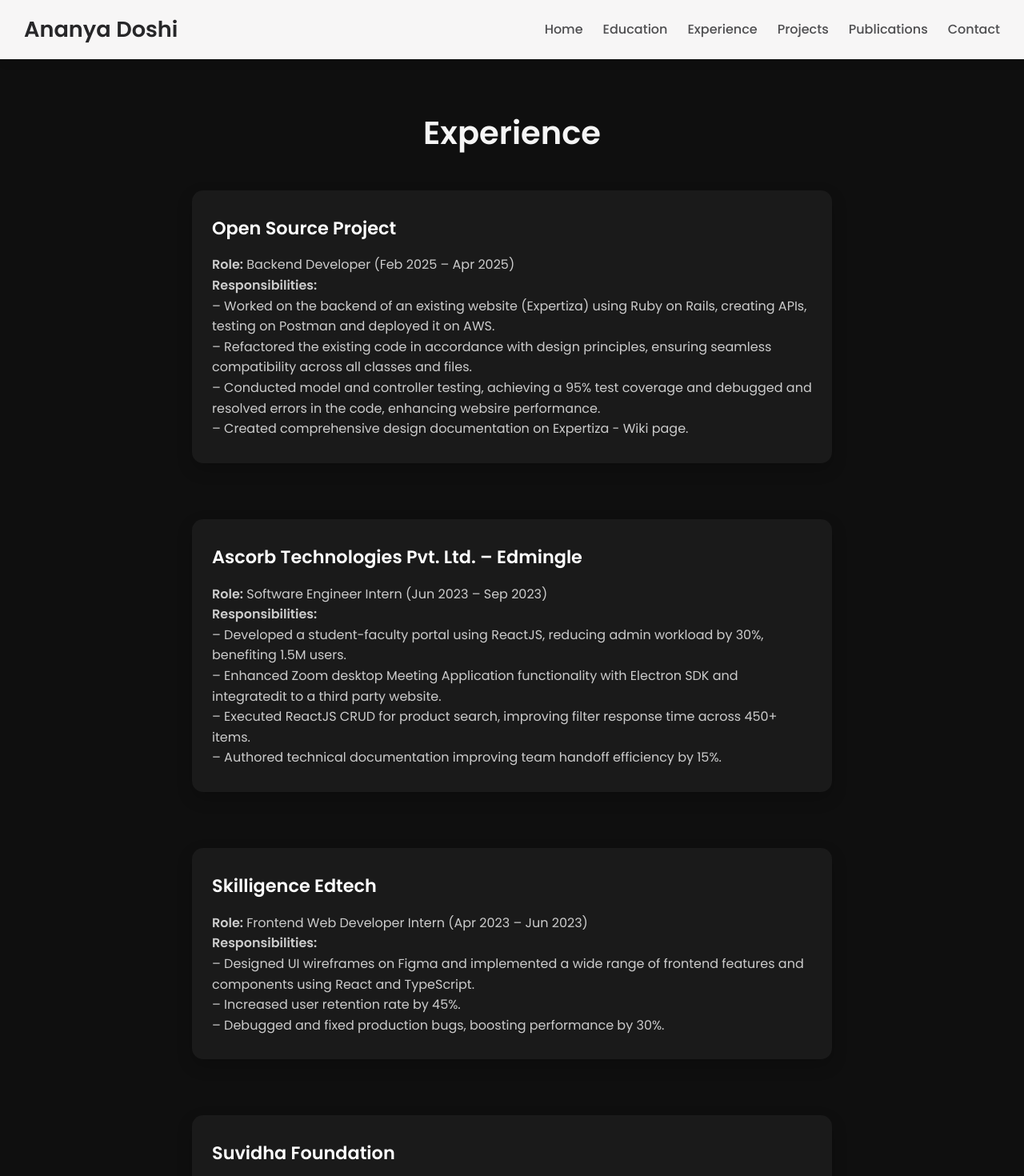
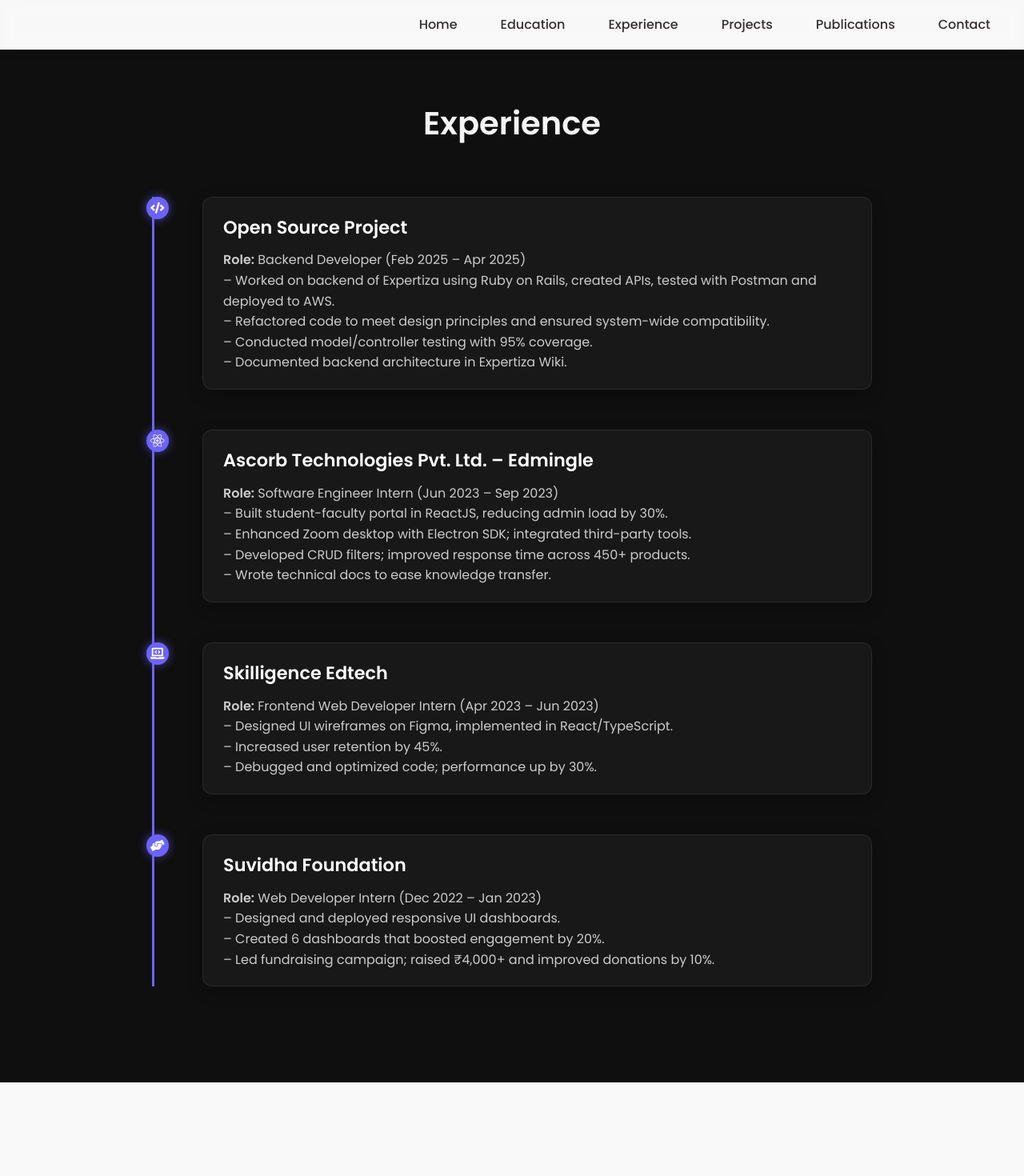
Before and after one commit to ananyadoshi31/Portfolio, a React (Create React App) app: page /experience in a window 1280 px wide. Shown: the top 1470 px of the page at 80% size. After the commit the page ends 1353 px from the top, so only its background shows below. Built offline with nearby package versions, Linux system fonts and the light colour scheme.

Commit message:
pushing to gitHub

```diff
--- a/package.json
+++ b/package.json
@@ -7,10 +7,13 @@
     "@testing-library/jest-dom": "^6.6.3",
     "@testing-library/react": "^16.3.0",
     "@testing-library/user-event": "^13.5.0",
+    "framer-motion": "^12.10.5",
     "react": "^19.1.0",
     "react-dom": "^19.1.0",
+    "react-icons": "^5.5.0",
     "react-router-dom": "^7.5.3",
     "react-scripts": "5.0.1",
+    "vanilla-tilt": "^1.8.1",
     "web-vitals": "^2.1.4"
   },
   "scripts": {
--- a/src/components/Navbar.css
+++ b/src/components/Navbar.css
@@ -1,40 +1,70 @@
 /* Updated Navbar.css */
 
 .navbar {
-  background-color: #f5f1f162;
-  padding: 15px 30px;
+  background-color: rgba(245, 241, 241, 0.1);
+  padding: 18px 30px;
   display: flex;
   justify-content: space-between;
   align-items: center;
   position: sticky;
   top: 0;
-  z-index: 10;
-  box-shadow: 0 4px 12px rgba(0, 0, 0, 0.05);
+  z-index: 999;
+  backdrop-filter: blur(10px);
+  -webkit-backdrop-filter: blur(10px);
+  box-shadow: 0 4px 10px rgba(0, 0, 0, 0.2);
+  transition: all 0.3s ease;
 }
 
 .nav-logo {
-  font-size: 1.7rem;
-  font-weight: 600;
-  color: #272729;
+  font-size: 1.8rem;
+  font-weight: 700;
+  color: #ffffff;
+  cursor: pointer;
+  transition: transform 0.2s ease;
+}
+
+.nav-logo:hover {
+  transform: scale(1.05);
 }
 
 .nav-links {
   display: flex;
-  gap: 25px;
+  gap: 30px;
   list-style: none;
 }
 
 .nav-links a {
-  color: #4E4E50;
+  color: #342f2f;
   text-decoration: none;
   font-weight: 500;
-  transition: color 0.3s ease;
+  font-size: 1rem;
+  padding: 6px 12px;
+  border-radius: 6px;
+  transition: all 0.3s ease;
+  position: relative;
+}
+
+.nav-links a::before {
+  content: "";
+  position: absolute;
+  bottom: 0;
+  left: 0;
+  height: 2px;
+  width: 0%;
+  background: #007bff;
+  transition: width 0.3s ease;
+}
+
+.nav-links a:hover::before {
+  width: 100%;
 }
 
 .nav-links a:hover {
-  color: #6C63FF;
+  color: #007bff;
+  background: rgba(255, 255, 255, 0.05);
 }
 
+/* Hamburger Menu */
 .menu-toggle {
   display: none;
   flex-direction: column;
@@ -44,11 +74,12 @@
 .menu-toggle span {
   height: 3px;
   width: 25px;
-  background: #4E4E50;
+  background: #ffffff;
   margin: 4px 0;
   transition: 0.4s;
 }
 
+/* Responsive Styling */
 @media (max-width: 768px) {
   .menu-toggle {
     display: flex;
@@ -58,18 +89,16 @@
     display: none;
     flex-direction: column;
     position: absolute;
-    top: 60px;
+    top: 70px;
     right: 20px;
-    background-color: #ffffff;
-    width: 180px;
-    padding: 15px;
-    border-radius: 8px;
-    box-shadow: 0 4px 12px rgba(0, 0, 0, 0.1);
-    z-index: 20;
+    background-color: #1c1c1c;
+    padding: 20px;
+    border-radius: 10px;
+    box-shadow: 0 8px 20px rgba(0, 0, 0, 0.4);
     opacity: 0;
     transform: translateY(-10px);
+    pointer-events: none;
     transition: all 0.3s ease-in-out;
-    pointer-events: none;
   }
 
   .nav-links.open {
@@ -82,6 +111,11 @@
   .nav-links li {
     padding: 10px 0;
   }
+
+  .nav-links a {
+    font-size: 1rem;
+    color: #ffffff;
+  }
 }
 
 body {
--- a/src/components/Navbar.js
+++ b/src/components/Navbar.js
@@ -8,7 +8,7 @@ function Navbar() {
 
   return (
     <nav className="navbar">
-      <div className="nav-logo">Ananya Doshi</div>
+      <div className="nav-logo"></div>
 
       <div className="menu-toggle" onClick={() => setMenuOpen(!menuOpen)}>
         <span></span>
--- a/src/pages/Experience.js
+++ b/src/pages/Experience.js
@@ -1,97 +1,193 @@
-// src/pages/Experience.js
+// // src/pages/Experience.js
+// import "../pages/Home.css";
+
+// export default function Experience() {
+//   return (
+//     <div className="experience">
+//       <h2 className="section-title">Experience</h2>
+//       <div className="section-content">
+//         <div className="section-card animate-delay-1">
+//           <div style={{ display: "flex", alignItems: "center", gap: "20px" }}>
+//             <h3 style={{ margin: 0 }}>Open Source Project</h3>
+//           </div>
+//           <p style={{ marginTop: "15px" }}>
+//             <strong>Role:</strong> Backend Developer (Feb 2025 – Apr 2025)
+//             <br />
+//             <strong>Responsibilities:</strong>
+//             <br />
+//             – Worked on the backend of an existing website (Expertiza) using
+//             Ruby on Rails, creating APIs, testing on Postman and deployed it on
+//             AWS.
+//             <br />
+//             – Refactored the existing code in accordance with design principles,
+//             ensuring seamless compatibility across all classes and files.
+//             <br />
+//             – Conducted model and controller testing, achieving a 95% test
+//             coverage and debugged and resolved errors in the code, enhancing
+//             websire performance.
+//             <br />– Created comprehensive design documentation on Expertiza -
+//             Wiki page.
+//           </p>
+//         </div>
+
+//         <div className="section-card animate-delay-1">
+//           <div style={{ display: "flex", alignItems: "center", gap: "20px" }}>
+//             <h3 style={{ margin: 0 }}>
+//               Ascorb Technologies Pvt. Ltd. – Edmingle
+//             </h3>
+//           </div>
+//           <p style={{ marginTop: "15px" }}>
+//             <strong>Role:</strong> Software Engineer Intern (Jun 2023 – Sep
+//             2023)
+//             <br />
+//             <strong>Responsibilities:</strong>
+//             <br />
+//             – Developed a student-faculty portal using ReactJS, reducing admin
+//             workload by 30%, benefiting 1.5M users.
+//             <br />
+//             – Enhanced Zoom desktop Meeting Application functionality with
+//             Electron SDK and integratedit to a third party website.
+//             <br />
+//             – Executed ReactJS CRUD for product search, improving filter
+//             response time across 450+ items.
+//             <br />– Authored technical documentation improving team handoff
+//             efficiency by 15%.
+//           </p>
+//         </div>
+
+//         <div className="section-card animate-delay-2">
+//           <div style={{ display: "flex", alignItems: "center", gap: "20px" }}>
+//             <h3 style={{ margin: 0 }}>Skilligence Edtech</h3>
+//           </div>
+//           <p style={{ marginTop: "15px" }}>
+//             <strong>Role:</strong> Frontend Web Developer Intern (Apr 2023 – Jun
+//             2023)
+//             <br />
+//             <strong>Responsibilities:</strong>
+//             <br />
+//             – Designed UI wireframes on Figma and implemented a wide range of
+//             frontend features and components using React and TypeScript.
+//             <br />
+//             – Increased user retention rate by 45%.
+//             <br />– Debugged and fixed production bugs, boosting performance by
+//             30%.
+//           </p>
+//         </div>
+
+//         <div className="section-card animate-delay-3">
+//           <div style={{ display: "flex", alignItems: "center", gap: "20px" }}>
+//             <h3 style={{ margin: 0 }}>Suvidha Foundation</h3>
+//           </div>
+//           <p style={{ marginTop: "15px" }}>
+//             <strong>Role:</strong> Web Developer Intern (Dec 2022 – Jan 2023)
+//             <br />
+//             <strong>Responsibilities:</strong>
+//             <br />
+//             – Designed responsive UI dashboards for an NGO website from scratch
+//             and hosted it on Netlify.
+//             <br />
+//             – Created 6 custom dashboards increasing engagement by 20%.
+//             <br />– Led a fundraising campaign raising ₹4,000+, increasing
+//             donations by 10%.
+//           </p>
+//         </div>
+//       </div>
+//     </div>
+//   );
+// }
+import { FaCode, FaReact, FaLaptopCode, FaHandsHelping } from "react-icons/fa";
 import "../pages/Home.css";
 
 export default function Experience() {
   return (
     <div className="experience">
       <h2 className="section-title">Experience</h2>
-      <div className="section-content">
-        <div className="section-card animate-delay-1">
-          <div style={{ display: "flex", alignItems: "center", gap: "20px" }}>
-            <h3 style={{ margin: 0 }}>Open Source Project</h3>
+      <div className="timeline">
+        <div className="timeline-item">
+          <div className="timeline-icon">
+            <FaCode />
           </div>
-          <p style={{ marginTop: "15px" }}>
+          <div className="timeline-card">
+            <h3>Open Source Project</h3>
+            <p>
               <strong>Role:</strong> Backend Developer (Feb 2025 – Apr 2025)
+            </p>
+            <p>
+              – Worked on backend of Expertiza using Ruby on Rails, created
+              APIs, tested with Postman and deployed to AWS.
               <br />
-            <strong>Responsibilities:</strong>
+              – Refactored code to meet design principles and ensured
+              system-wide compatibility.
               <br />
-            – Worked on the backend of an existing website (Expertiza) using
-            Ruby on Rails, creating APIs, testing on Postman and deployed it on
-            AWS.
-            <br />
-            – Refactored the existing code in accordance with design principles,
-            ensuring seamless compatibility across all classes and files.
-            <br />
-            – Conducted model and controller testing, achieving a 95% test
-            coverage and debugged and resolved errors in the code, enhancing
-            websire performance.
-            <br />– Created comprehensive design documentation on Expertiza -
-            Wiki page.
+              – Conducted model/controller testing with 95% coverage.
+              <br />– Documented backend architecture in Expertiza Wiki.
             </p>
           </div>
+        </div>
 
-        <div className="section-card animate-delay-1">
-          <div style={{ display: "flex", alignItems: "center", gap: "20px" }}>
-            <h3 style={{ margin: 0 }}>
-              Ascorb Technologies Pvt. Ltd. – Edmingle
-            </h3>
+        <div className="timeline-item">
+          <div className="timeline-icon">
+            <FaReact />
           </div>
-          <p style={{ marginTop: "15px" }}>
+          <div className="timeline-card">
+            <h3>Ascorb Technologies Pvt. Ltd. – Edmingle</h3>
+            <p>
               <strong>Role:</strong> Software Engineer Intern (Jun 2023 – Sep
               2023)
+            </p>
+            <p>
+              – Built student-faculty portal in ReactJS, reducing admin load by
+              30%.
               <br />
-            <strong>Responsibilities:</strong>
+              – Enhanced Zoom desktop with Electron SDK; integrated third-party
+              tools.
               <br />
-            – Developed a student-faculty portal using ReactJS, reducing admin
-            workload by 30%, benefiting 1.5M users.
-            <br />
-            – Enhanced Zoom desktop Meeting Application functionality with
-            Electron SDK and integratedit to a third party website.
-            <br />
-            – Executed ReactJS CRUD for product search, improving filter
-            response time across 450+ items.
-            <br />– Authored technical documentation improving team handoff
-            efficiency by 15%.
+              – Developed CRUD filters; improved response time across 450+
+              products.
+              <br />– Wrote technical docs to ease knowledge transfer.
             </p>
           </div>
+        </div>
 
-        <div className="section-card animate-delay-2">
-          <div style={{ display: "flex", alignItems: "center", gap: "20px" }}>
-            <h3 style={{ margin: 0 }}>Skilligence Edtech</h3>
+        <div className="timeline-item">
+          <div className="timeline-icon">
+            <FaLaptopCode />
           </div>
-          <p style={{ marginTop: "15px" }}>
-            <strong>Role:</strong> Frontend Web Developer Intern (Apr 2023 – Jun
-            2023)
+          <div className="timeline-card">
+            <h3>Skilligence Edtech</h3>
+            <p>
+              <strong>Role:</strong> Frontend Web Developer Intern (Apr 2023 –
+              Jun 2023)
+            </p>
+            <p>
+              – Designed UI wireframes on Figma, implemented in
+              React/TypeScript.
               <br />
-            <strong>Responsibilities:</strong>
-            <br />
-            – Designed UI wireframes on Figma and implemented a wide range of
-            frontend features and components using React and TypeScript.
-            <br />
-            – Increased user retention rate by 45%.
-            <br />– Debugged and fixed production bugs, boosting performance by
-            30%.
+              – Increased user retention by 45%.
+              <br />– Debugged and optimized code; performance up by 30%.
             </p>
           </div>
+        </div>
 
-        <div className="section-card animate-delay-3">
-          <div style={{ display: "flex", alignItems: "center", gap: "20px" }}>
-            <h3 style={{ margin: 0 }}>Suvidha Foundation</h3>
+        <div className="timeline-item">
+          <div className="timeline-icon">
+            <FaHandsHelping />
           </div>
-          <p style={{ marginTop: "15px" }}>
+          <div className="timeline-card">
+            <h3>Suvidha Foundation</h3>
+            <p>
               <strong>Role:</strong> Web Developer Intern (Dec 2022 – Jan 2023)
+            </p>
+            <p>
+              – Designed and deployed responsive UI dashboards.
               <br />
-            <strong>Responsibilities:</strong>
-            <br />
-            – Designed responsive UI dashboards for an NGO website from scratch
-            and hosted it on Netlify.
-            <br />
-            – Created 6 custom dashboards increasing engagement by 20%.
-            <br />– Led a fundraising campaign raising ₹4,000+, increasing
+              – Created 6 dashboards that boosted engagement by 20%.
+              <br />– Led fundraising campaign; raised ₹4,000+ and improved
               donations by 10%.
             </p>
           </div>
         </div>
       </div>
+    </div>
   );
 }
--- a/src/pages/Home.css
+++ b/src/pages/Home.css
@@ -539,7 +539,7 @@ body {
   }
 
   .hero-image {
-    width: 220px;
+    width: 400px;
     max-width: 100%;
     border-radius: 12px;
     object-fit: cover;
@@ -629,7 +629,7 @@ body {
     }
 
     .hero-image {
-      width: 160px;
+      width: 800px;
       margin-bottom: 20px;
     }
   }
@@ -696,7 +696,7 @@ body {
   }
 
   .hero-image {
-    width: 200px;
+    width: 800px;
   }
 
   .section-card {
@@ -733,3 +733,140 @@ body {
     font-size: 0.9rem;
   }
 }
+
+
+
+.hero-image {
+  animation: none; /* remove existing fadeInUp if any */
+}
+
+.btn:hover {
+  transform: translateY(-2px);
+}
+
+
+.skill-card {
+  background: rgba(255, 255, 255, 0.05);
+  backdrop-filter: blur(12px);
+  border: 1px solid rgba(255, 255, 255, 0.1);
+}
+
+
+.resume {
+  background: #57beea;
+  color: #fff;
+  border: none;
+}
+
+.resume:hover {
+  background: #329ba6;
+}
+
+
+
+
+/* === Experience Timeline Styling === */
+.timeline {
+  position: relative;
+  margin: 60px auto;
+  padding-left: 30px;
+  border-left: 3px solid #6c63ff;
+  max-width: 900px;
+}
+
+.timeline-item {
+  position: relative;
+  margin-bottom: 50px;
+  padding-left: 30px;
+  animation: fadeInUp 0.8s ease forwards;
+}
+
+.timeline-icon {
+  position: absolute;
+  left: -40px;
+  top: 0;
+  width: 28px;
+  height: 28px;
+  background-color: #6c63ff;
+  color: #fff;
+  border-radius: 50%;
+  display: flex;
+  align-items: center;
+  justify-content: center;
+  font-size: 1.1rem;
+  box-shadow: 0 0 12px rgba(108, 99, 255, 0.6);
+  z-index: 2;
+}
+
+.timeline-card {
+  background: rgba(255, 255, 255, 0.04);
+  border: 1px solid rgba(255, 255, 255, 0.08);
+  border-radius: 12px;
+  padding: 20px 25px;
+  backdrop-filter: blur(8px);
+  transition: all 0.3s ease;
+  box-shadow: 0 6px 20px rgba(0, 0, 0, 0.25);
+}
+
+.timeline-card:hover {
+  transform: translateY(-6px);
+  box-shadow: 0 12px 28px rgba(0, 0, 0, 0.4);
+}
+
+.timeline-card h3 {
+  margin: 0 0 10px;
+  font-size: 1.4rem;
+  color: #ffffff;
+}
+
+.timeline-card p {
+  font-size: 1rem;
+  color: #ccc;
+  line-height: 1.6;
+}
+
+/* Responsive */
+@media (max-width: 768px) {
+  .timeline {
+    padding-left: 20px;
+  }
+
+  .timeline-icon {
+    left: -30px;
+  }
+
+  .timeline-card {
+    padding: 18px 20px;
+  }
+}
+
+@media (max-width: 768px) {
+  .hero-title {
+    font-size: 2.2rem;
+  }
+
+  .hero-image {
+    width: 200px;
+    margin-bottom: 20px;
+  }
+
+  .skill-card h3 {
+    font-size: 1.1rem;
+  }
+
+  .skill-card p {
+    font-size: 0.95rem;
+  }
+
+  .timeline::before {
+    left: 20px;
+  }
+
+  .timeline-item {
+    margin-left: 50px;
+  }
+
+  .timeline-item::before {
+    left: -28px;
+  }
+}
--- a/src/pages/Home.js
+++ b/src/pages/Home.js
@@ -1,8 +1,12 @@
-import { useEffect } from "react";
+import { useEffect, useRef } from "react";
+import { motion } from "framer-motion";
+import VanillaTilt from "vanilla-tilt";
 import "./Home.css";
 import heroImg from "../assets/ananya-hero.png";
 
 export default function Home() {
+  const skillRefs = useRef([]);
+
   useEffect(() => {
     const observer = new IntersectionObserver(
       (entries) => {
@@ -18,20 +22,63 @@ export default function Home() {
     document
       .querySelectorAll(".fade-on-scroll")
       .forEach((el) => observer.observe(el));
+
+    // Apply VanillaTilt
+    skillRefs.current.forEach((ref) => {
+      if (ref) {
+        VanillaTilt.init(ref, {
+          max: 15,
+          speed: 400,
+          glare: true,
+          "max-glare": 0.2,
+        });
+      }
+    });
   }, []);
+
+  const skills = [
+    {
+      icon: "🌐",
+      title: "Website Development",
+      desc: "I design and develop full-stack, responsive websites — from sketching intuitive UIs to writing clean, efficient frontend and backend code. Beyond just building, I focus on optimizing performance, integrating APIs, writing robust tests, and deploying to scale. My stack includes React, Next.js, Django, Flask, Ruby on Rails, Python, TypeScript, and JavaScript.",
+    },
+    {
+      icon: "📱",
+      title: "Mobile App Development",
+      desc: "I'm passionate about crafting cross-platform mobile apps for both Android and iOS. From building dynamic components and integrating seamless SDKs to implementing pagination and reducing API load times — I’ve handled it all. I typically use React Native for frontend and Firebase for backend, with Redux managing the state behind the scenes.",
+    },
+    {
+      icon: "🧠",
+      title: "Machine Learning",
+      desc: "I thrive on solving real-world problems through data — from prediction and classification to anomaly detection and generative AI. My work spans computer vision, transfer learning, and recommendation systems. I’m fluent in TensorFlow, Keras, PyTorch, OpenCV, scikit-learn, NumPy, and Pandas.",
+    },
+  ];
 
   return (
     <div className="home">
       <div className="hero-section">
-        <div className="hero-left fade-on-scroll">
-          <img
+        <motion.div
+          className="hero-left"
+          initial={{ opacity: 0, y: 40 }}
+          animate={{ opacity: 1, y: 0 }}
+          transition={{ duration: 1 }}
+        >
+          <motion.img
             src={heroImg}
             alt="Ananya working on laptop"
             className="hero-image"
+            animate={{ y: [0, -10, 0] }}
+            transition={{ duration: 3, repeat: Infinity, ease: "easeInOut" }}
           />
-        </div>
-        <div className="hero-right fade-on-scroll">
-          <h1 className="hero-title">Hi, I'm Ananya Doshi</h1>
+        </motion.div>
+
+        <motion.div
+          className="hero-right"
+          initial={{ opacity: 0, y: 40 }}
+          animate={{ opacity: 1, y: 0 }}
+          transition={{ duration: 1.2 }}
+        >
+          <h1 className="hero-title">Hey, I'm Ananya!</h1>
           <div className="hero-buttons">
             <a
               href="https://github.com/ananyadoshi31"
@@ -49,51 +96,35 @@ export default function Home() {
             >
               LinkedIn
             </a>
+            <a
+              href="https://drive.google.com/uc?export=download&id=1JYffvMwPXlJsm-5mtChLGzFVifpAop8T"
+              className="btn resume"
+              target="_blank"
+              rel="noreferrer"
+            >
+              Resume
+            </a>
           </div>
-        </div>
+        </motion.div>
       </div>
 
       <h2 className="what-i-do fade-on-scroll">What I Do</h2>
+
       <div className="cards-section">
-        <div className="skill-card fade-on-scroll">
-          <span className="icon">🌐</span>
-          <h3>Website Development</h3>
-          <p>
-            I design and develop full-stack, responsive websites — from
-            sketching intuitive UIs to writing clean, efficient frontend and
-            backend code. Beyond just building, I focus on optimizing
-            performance, integrating APIs, writing robust tests, and deploying
-            to scale. Some technologies I am proficient with include - React,
-            Next.js, Django, Flask, Restful APIs Ruby on Rails, Python,
-            TypeScript, and JavaScript.
-          </p>
-        </div>
-        <div className="skill-card fade-on-scroll">
-          <span className="icon">📱</span>
-          <h3>Mobile App Development</h3>
-          <p>
-            I'm passionate about crafting cross-platform mobile apps for both
-            Android and iOS. From building dynamic components and integrating
-            seamless SDKs to implementing pagination and reducing API load times
-            — I’ve handled it all. I typically use React Native for frontend and
-            Firebase for backend, with Redux managing the state behind the
-            scenes.
-          </p>
-        </div>
-        <div className="skill-card fade-on-scroll">
-          <span className="icon">🧠</span>
-          <h3>Machine Learning</h3>
-          <p>
-            I thrive on solving real-world problems through data — from
-            prediction and classification to anomaly detection and generative
-            AI. My experience spans computer vision, transfer learning, and
-            recommendation systems including projects like fruit quality
-            detection and personalized suggestions. I’m fluent in tools like
-            TensorFlow, Keras, PyTorch, OpenCV, scikit-learn, NumPy, Pandas, and
-            more — and I love diving into complex datasets to uncover insights
-            that drive smart decisions.
-          </p>
-        </div>
+        {skills.map((skill, index) => (
+          <motion.div
+            key={index}
+            ref={(el) => (skillRefs.current[index] = el)}
+            className="skill-card"
+            initial={{ opacity: 0, y: 30 }}
+            animate={{ opacity: 1, y: 0 }}
+            transition={{ delay: index * 0.2, duration: 0.6 }}
+          >
+            <span className="icon">{skill.icon}</span>
+            <h3>{skill.title}</h3>
+            <p>{skill.desc}</p>
+          </motion.div>
+        ))}
       </div>
     </div>
   );
```
Also changed, not shown: 1 other file (tests, documents, lock files or other folders). Lines whose indentation alone changed are shown as unchanged.
